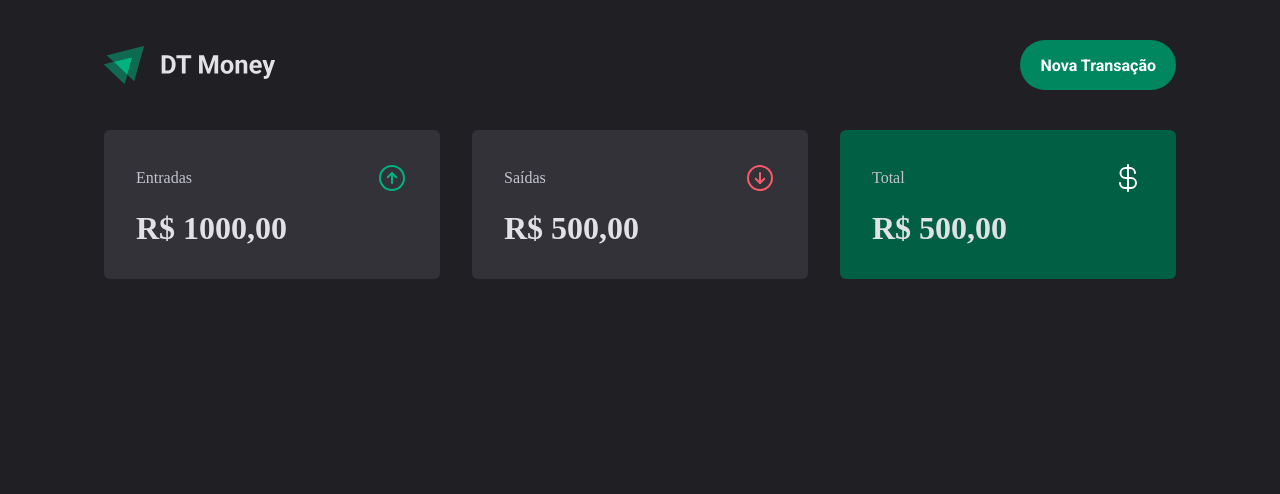
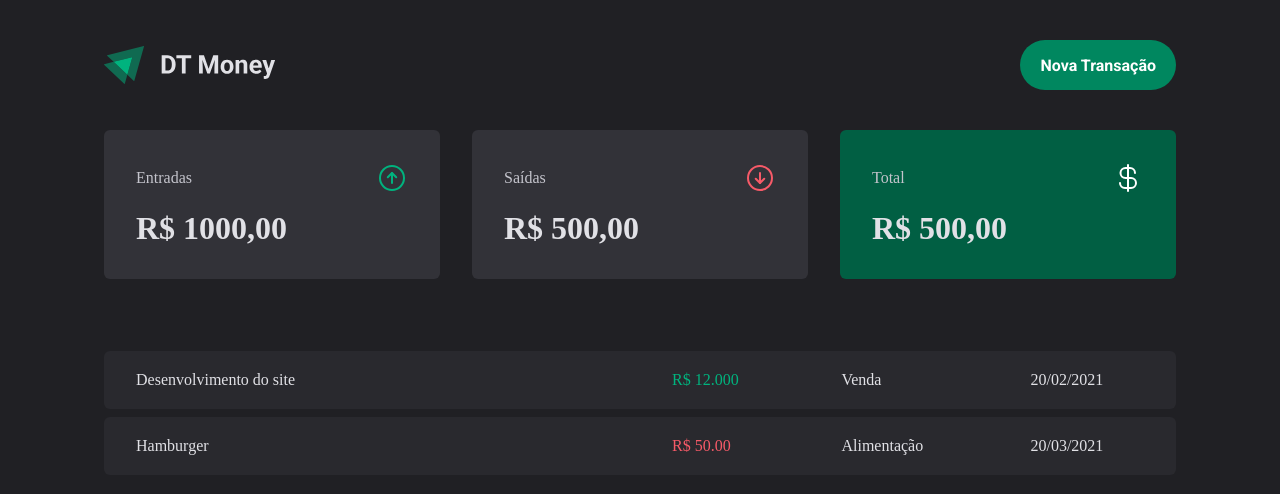
Before and after one commit to Igor-Thiago/DT---Money, a React (Vite) app: page / in a window 1280 px wide. Shown: the top 494 px of the page. Built offline with nearby package versions, Linux system fonts and the light colour scheme.

Commit message:
Tabela de transições

```diff
--- a/src/pages/Transactions/index.tsx
+++ b/src/pages/Transactions/index.tsx
@@ -1,11 +1,39 @@
 import { Header } from "../../components/Header";
 import { Summary } from "../../components/Summary";
+import { PriceHighLight, TransactionTable, TrasactionContainer } from "./styles";
 
 export function Transactions() {
     return (
         <div>
             <Header />
             <Summary />
+
+            <TrasactionContainer>
+                <TransactionTable>
+                    <tbody>
+                        <tr>
+                            <td width="50%">Desenvolvimento do site</td>
+                            <td >
+                                <PriceHighLight variant="income">
+                                    R$ 12.000
+                                </PriceHighLight>
+                            </td>
+                            <td>Venda</td>
+                            <td>20/02/2021</td>
+                        </tr>
+                        <tr>
+                            <td width="50%">Hamburger</td>
+                            <td >
+                                <PriceHighLight variant="outcome">
+                                        R$ 50.00
+                                </PriceHighLight>
+                            </td>
+                            <td>Alimentação</td>
+                            <td>20/03/2021</td>
+                        </tr>
+                    </tbody>
+                </TransactionTable>
+                </TrasactionContainer>
         </div>
     )
 }
--- a/src/pages/Transactions/styles.ts
+++ b/src/pages/Transactions/styles.ts
@@ -0,0 +1,45 @@
+import styled from "styled-components";
+
+export const TrasactionContainer = styled.main`
+    width: 100%;
+    max-width: 1120px;
+    margin: 4rem auto 0;
+    padding: 0 1.5rem;
+`;
+
+export const TransactionTable = styled.table`
+
+    border-collapse: separate;
+    width: 100%;
+    border-spacing: 0 0.5rem;
+    //margin-top: 1.5rem;
+
+    td {
+        padding: 1.25rem 2rem;
+        background: ${props => props.theme['gray-700']};
+
+
+
+        // abaixo eu estilizo o primeiro td da tabela (primeira coluna)
+        &:first-child {
+            border-top-left-radius: 6px;
+            border-bottom-left-radius: 6px;
+
+        }
+        // abaixo eu estilizo o último td da tabela (última coluna)
+        &:last-child {
+            border-top-right-radius: 6px;
+            border-bottom-right-radius: 6px;
+        }
+    }
+
+
+`;
+
+interface PriceHighLightProps {
+    variant: 'income' | 'outcome';
+}
+
+export const PriceHighLight = styled.span<PriceHighLightProps>`
+    color: ${props => props.variant === 'income' ? props.theme['green-300'] : props.theme['red-300']};
+`;
```
